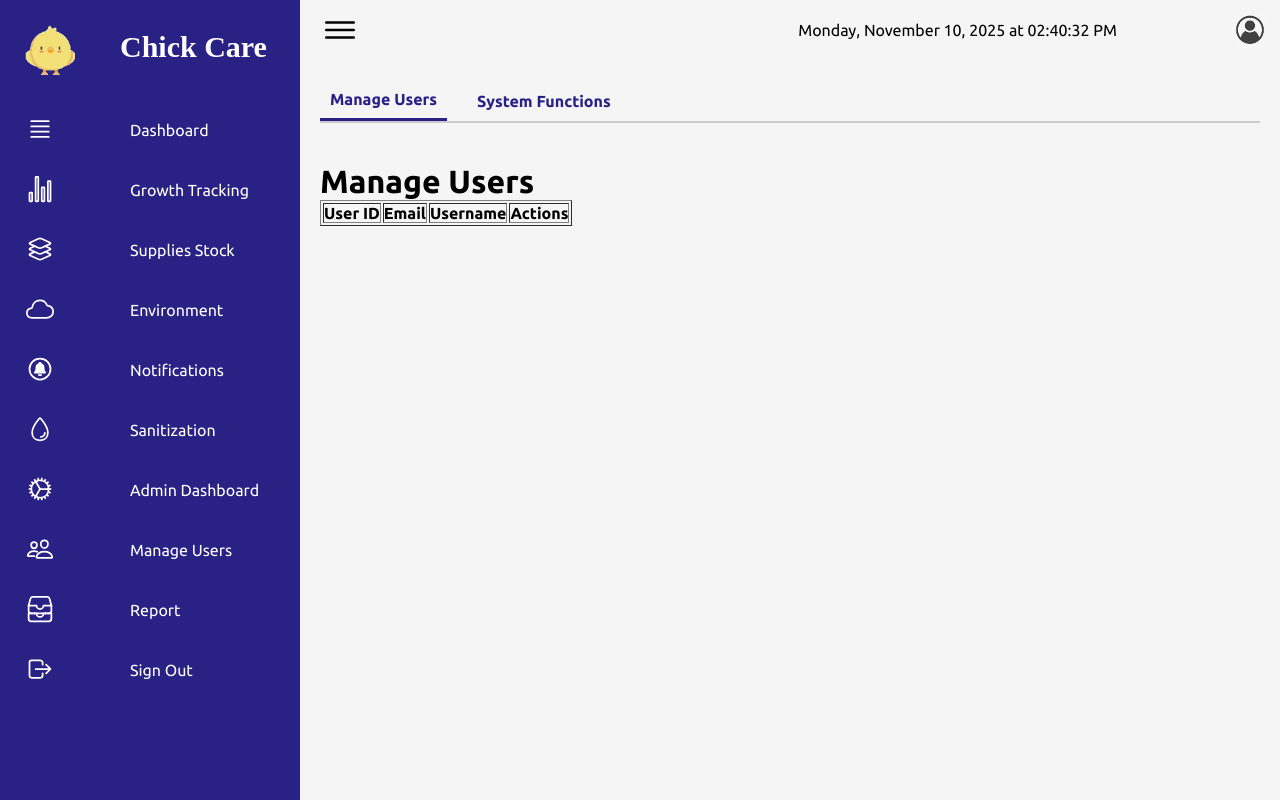
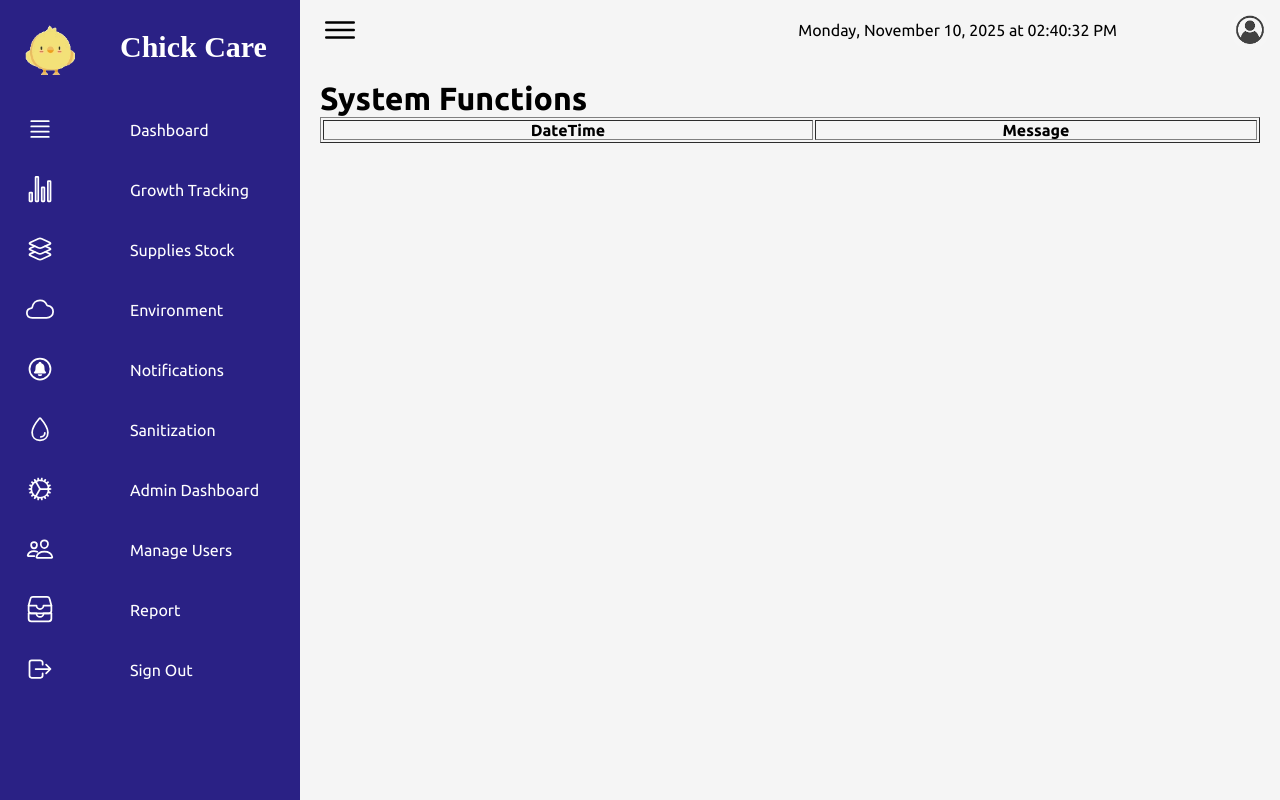
Before and after one commit to dexteranabella-byte/chickencaresystem, a Flask app: page /admin-dashboard in a window 1280 px wide; the page is wider, and only the part inside the window is pictured. Run offline with Flask 3, Linux system fonts and the light colour scheme; the visitor is signed in with stand-in values (Sample User, id 1); data that the repository does not hold is empty; some libraries are stand-ins or nearby versions.

Commit message:
Update admin-dashboard.html

```diff
--- a/templates/admin-dashboard.html
+++ b/templates/admin-dashboard.html
@@ -4,42 +4,10 @@
   <meta charset="UTF-8">
   <title>Admin Dashboard | Chick Care</title>
   <link rel="stylesheet" href="{{ url_for('static', filename='css/style.css') }}">
-  <style>
-    /* Minimal custom styles for admin tab navigation */
-    .admin-tabs {
-      margin: 20px;
-    }
-    .admin-tabs ul {
-      list-style: none;
-      display: flex;
-      padding: 0;
-      margin: 0;
-      border-bottom: 2px solid #ccc;
-    }
-    .admin-tabs ul li {
-      margin-right: 20px;
-    }
-    .admin-tabs ul li a {
-      text-decoration: none;
-      color: var(--blue);
-      font-weight: bold;
-      padding: 10px;
-      display: block;
-    }
-    .admin-tabs ul li a.active {
-      border-bottom: 3px solid var(--blue);
-    }
-    .tab-content {
-      display: none;
-      padding: 20px;
-    }
-    .tab-content.active {
-      display: block;
-    }
-  </style>
-</head>
+  </head>
 <body>
   <div class="container">
+
     <div class="navigation">
         <ul>
             <li>
@@ -50,15 +18,14 @@
                     <span class="title1">Chick Care</span>
                 </a>
             </li>
-
             <li>
-                <a href="/main_dashboard"> <span class="icon">
+                <a href="/main_dashboard">
+                    <span class="icon">
                         <ion-icon name="reorder-four-outline"></ion-icon>
                     </span>
                     <span class="title">Dashboard</span>
                 </a>
             </li>
-
             <li>
                 <a href="/webcam">
                     <span class="icon">
@@ -67,7 +34,6 @@
                     <span class="title">Growth Tracking</span>
                 </a>
             </li>
-
             <li>
                 <a href="/feeding">
                     <span class="icon">
@@ -76,7 +42,6 @@
                     <span class="title">Supplies Stock</span>
                 </a>
             </li>
-
             <li>
                 <a href="/environment">
                     <span class="icon">
@@ -85,15 +50,14 @@
                     <span class="title">Environment</span>
                 </a>
             </li>
-
             <li>
-                <a href="/dashboard"> <span class="icon">
+                <a href="/dashboard">
+                    <span class="icon">
                         <ion-icon name="notifications-circle-outline"></ion-icon>
                     </span>
                     <span class="title">Notifications</span>
                 </a>
             </li>
-
             <li>
                 <a href="/sanitization">
                     <span class="icon">
@@ -128,7 +92,6 @@
                     <span class="title">Report</span>
                 </a>
             </li>
-
             <li>
                 <a href="{{ url_for('logout') }}">
                     <span class="icon">
@@ -157,35 +120,10 @@
             </div>
         </div>
 
-        <div class="admin-tabs">
-            <ul>
-                <li><a href="#manageUsers" class="tab-link active">Manage Users</a></li>
-                <li><a href="#systemFunctions" class="tab-link">System Functions</a></li>
-            </ul>
-        </div>
-
-        <div id="manageUsers" class="tab-content active">
-            <h1>Manage Users</h1>
-            <div id="table-users">
-                <table border="1">
-                    <thead>
-                        <tr>
-                            <th>User ID</th>
-                            <th>Email</th>
-                            <th>Username</th>
-                            <th>Actions</th>
-                        </tr>
-                    </thead>
-                    <tbody>
-                        </tbody>
-                </table>
-            </div>
-        </div>
-
-        <div id="systemFunctions" class="tab-content">
+        <div class="details" style="padding: 20px;">
             <h1>System Functions</h1>
             <div id="table-system">
-                <table border="1">
+                <table border="1" style="width: 100%;">
                     <thead>
                         <tr>
                             <th>DateTime</th>
@@ -197,32 +135,14 @@
                 </table>
             </div>
         </div>
-        </div>
-  </div>
 
-  <script type="module" src="https://unpkg.com/ionicons@5.5.2/dist/ionicons/ionicons.esm.js"></script>
+    </div> </div> <script type="module" src="https://unpkg.com/ionicons@5.5.2/dist/ionicons/ionicons.esm.js"></script>
   <script nomodule src="https://unpkg.com/ionicons@5.5.2/dist/ionicons/ionicons.js"></script>
 
   <script src="{{ url_for('static', filename='js/main.js') }}" defer></script>
 
   <script>
-    // --- JavaScript for admin tab switching ---
-    const tabLinks = document.querySelectorAll('.tab-link');
-    const tabContents = document.querySelectorAll('.tab-content');
-
-    tabLinks.forEach(link => {
-      link.addEventListener('click', function(e) {
-        e.preventDefault();
-        // Remove active class from all tab links and contents
-        tabLinks.forEach(link => link.classList.remove('active'));
-        tabContents.forEach(content => content.classList.remove('active'));
-
-        // Add active class to the clicked tab and its corresponding content
-        this.classList.add('active');
-        const target = this.getAttribute('href');
-        document.querySelector(target).classList.add('active');
-      });
-    });
+    // Tab switching script is removed (no longer needed)
 
     // --- Real-time Date and Time Display ---
     document.addEventListener('DOMContentLoaded', function() {
@@ -240,7 +160,7 @@
                     minute: '2-digit',
                     second: '2-digit'
                 };
-                dateTimeSpan.textContent = now.toLocaleDateString('en-US', options);
+                dateTimeSpan.textContent = now.toLocaleString('en-US', options);
             }
         }
 
```
